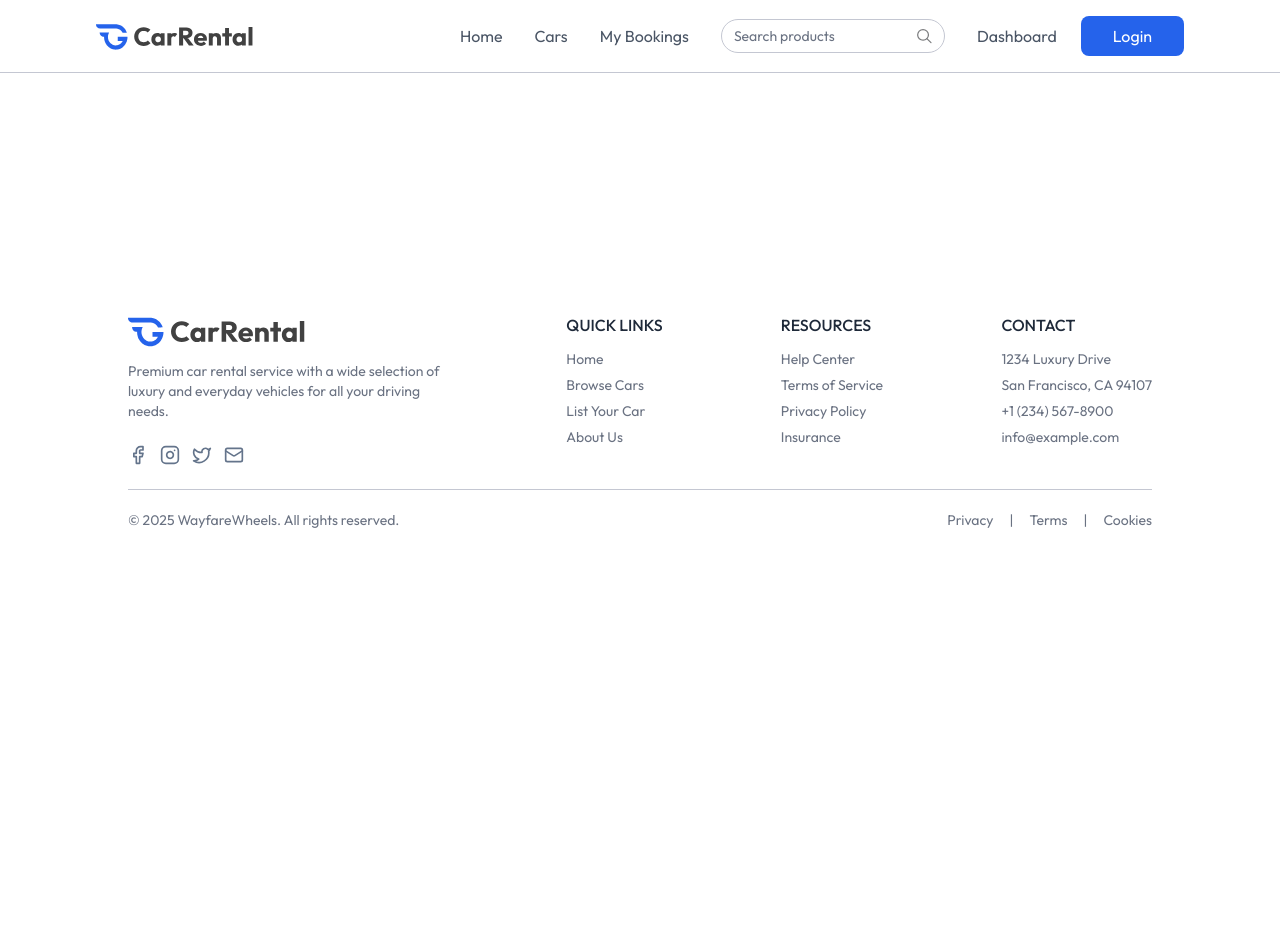
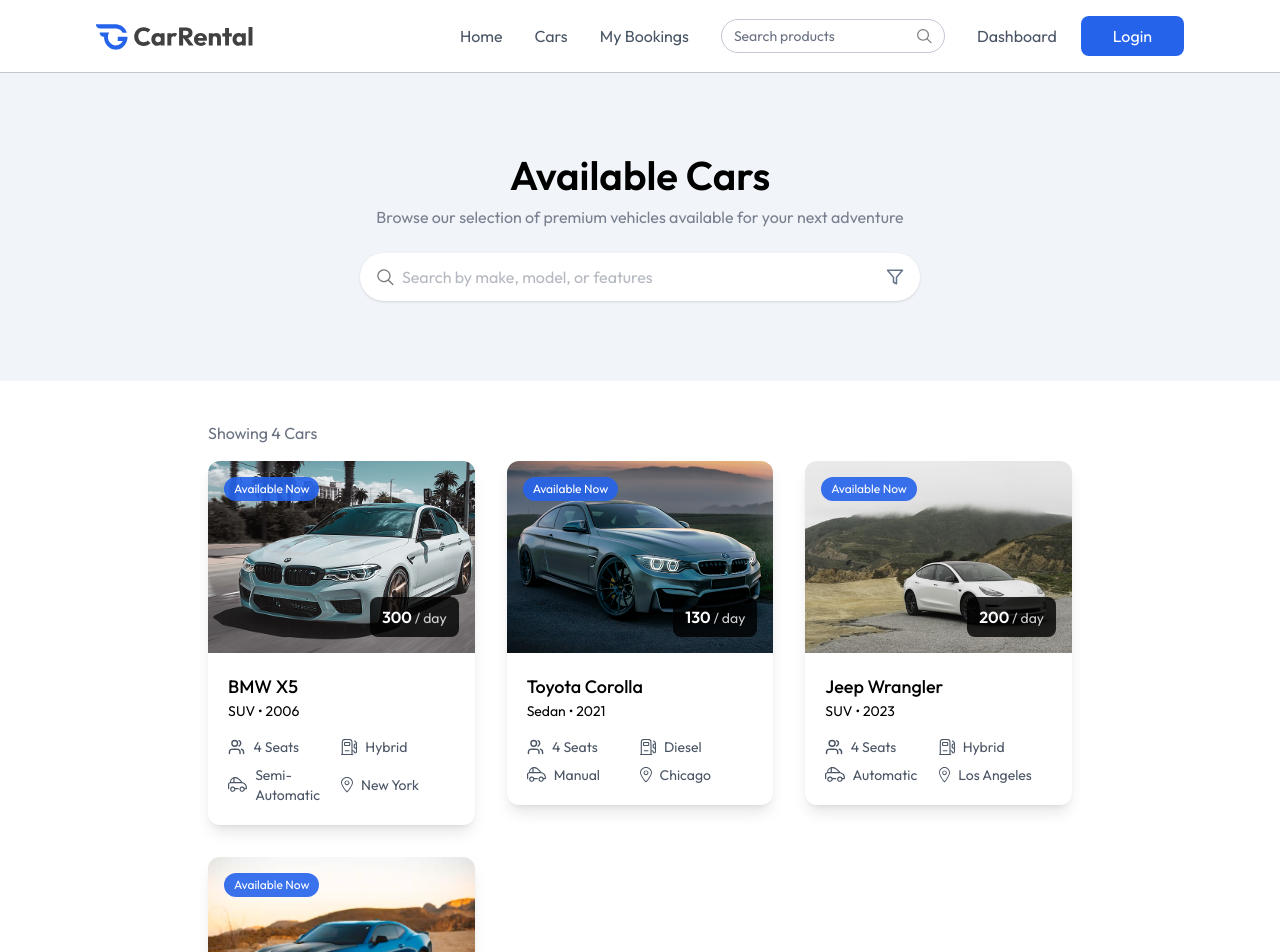
Before and after one commit to RJ-Tabelon/Wayfare-Wheels, a React (Vite) app in the folder client/: page /cars in a window 1280 px wide. Shown: the top 952 px of the page. Before the commit the page ends 800 px from the top, so only its background shows below. Built offline with nearby package versions, Linux system fonts and the light colour scheme.

Commit message:
Cars page w/ search bar and filter

```diff
--- a/client/src/pages/Cars.jsx
+++ b/client/src/pages/Cars.jsx
@@ -1,11 +1,44 @@
-import React from 'react'
+import React, { useState } from 'react';
+import Title from '../components/Title';
+import { assets, dummyCarData } from '../assets/assets';
+import CarCard from '../components/CarCard';
 
 const Cars = () => {
-  return (
-    <div>
+    const [input, setInput] = useState('');
 
-    </div>
-  )
-}
+    return (
+        <div>
+            <div className='flex flex-col items-center py-20 bg-light max-md:px-4'>
+                <Title title='Available Cars' subTitle='Browse our selection of premium vehicles available for your next adventure' />
 
-export default Cars
+                <div className='flex items-center bg-white px-4 mt-6 max-w-140 w-full h-12 rounded-full shadow'>
+                    <img src={assets.search_icon} alt='' className='w-4.5 h-4.5 mr-2' />
+
+                    <input
+                        onClick={(e) => setInput(e.target.value)}
+                        value={input}
+                        type='text'
+                        placeholder='Search by make, model, or features'
+                        className='w-full h-full outline-none text-gray-500'
+                    />
+
+                    <img src={assets.filter_icon} alt='' className='w-4.5 h-4.5 ml-2' />
+                </div>
+            </div>
+
+            <div className='px-6 md:px-16 lg:px-24 xl:px-32 mt-10'>
+                <p className='text-gray-500 xl:px-20 max-w-7xl mx-auto'>Showing {dummyCarData.length} Cars</p>
+
+                <div className='grid grid-cols-1 sm:grid-cols-2 lg:grid-cols-3 gap-8 mt-4 xl:px-20 max-w-7xl mx-auto'>
+                    {dummyCarData.map((car, index) => (
+                        <div key={index}>
+                            <CarCard car={car} />
+                        </div>
+                    ))}
+                </div>
+            </div>
+        </div>
+    );
+};
+
+export default Cars;
```
